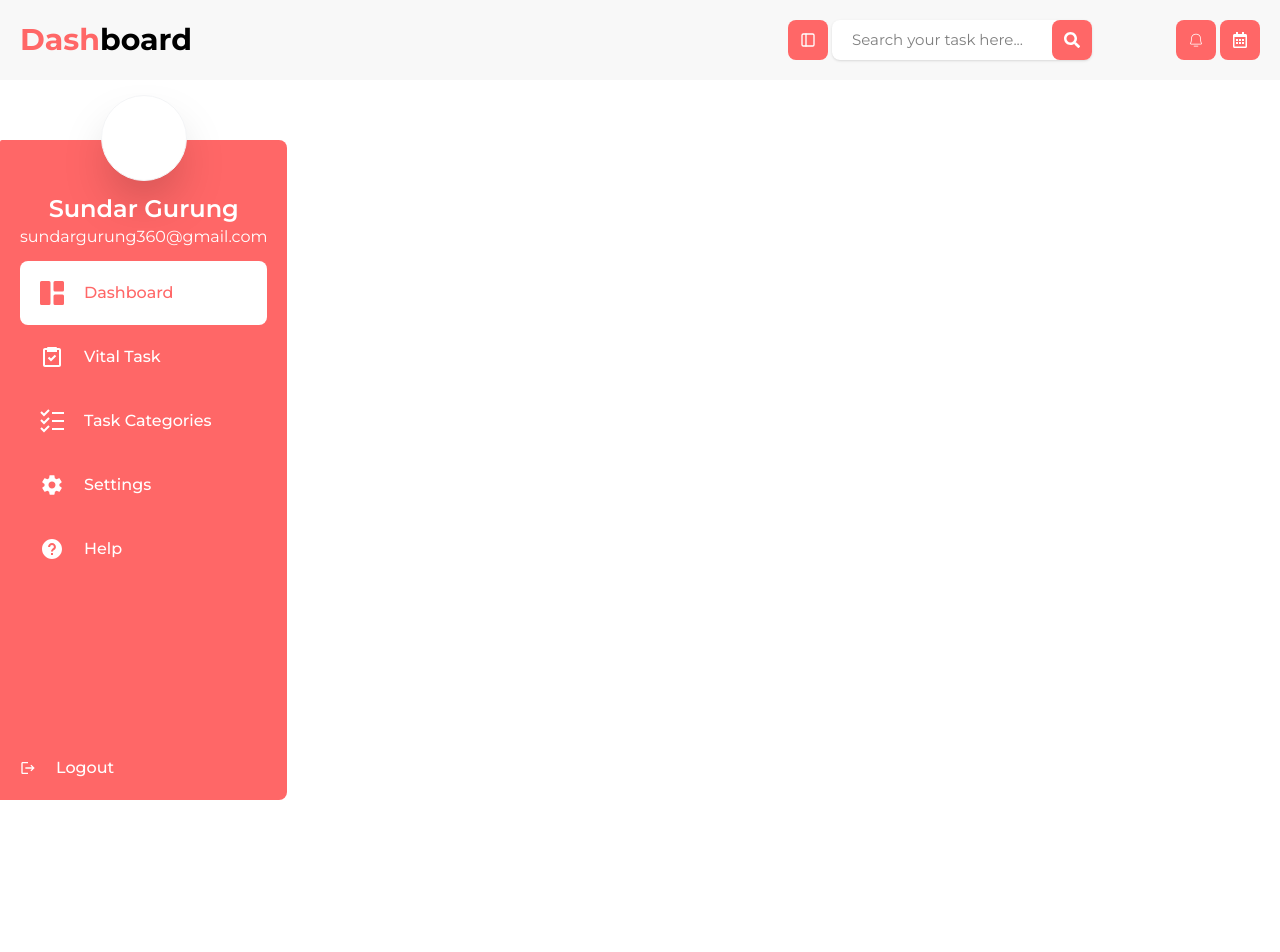
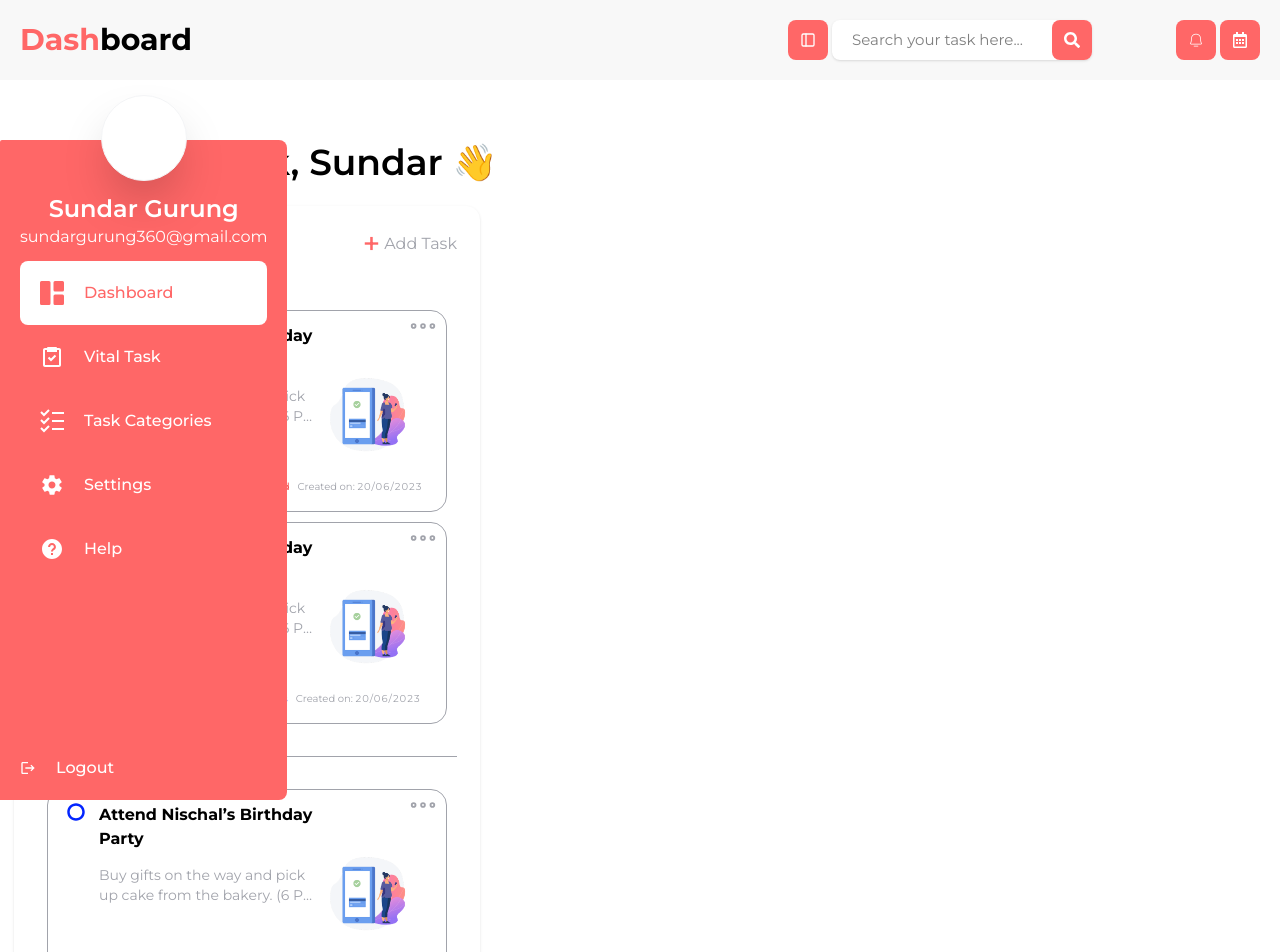
Before and after one commit to mahmoud-abuyoussef/Todo_List_Web_Application, a Next.js app: page / in a window 1280 px wide. Shown: the top 952 px of the page. Before the commit the page ends 800 px from the top, so only its background shows below. Built offline with nearby package versions, Linux system fonts and the light colour scheme.

Commit message:
build(dashboard): build todo ui

```diff
--- a/src/app/(dashboard)/page.tsx
+++ b/src/app/(dashboard)/page.tsx
@@ -1,3 +1,9 @@
+import TodoTasksWedgit from "@/modules/task/components/todoTasks/TodoTasksWedgit";
+
 export default function Dashboard() {
-  return <></>;
+  return (
+    <>
+      <TodoTasksWedgit />
+    </>
+  );
 }
--- a/src/modules/auth/register/hooks/useRegisterForm.ts
+++ b/src/modules/auth/register/hooks/useRegisterForm.ts
@@ -39,5 +39,5 @@ export function useRegisterForm() {
       }
     }
   }
-  return {onSubmit, register, errors, handleSubmit};
+  return { onSubmit, register, errors, handleSubmit };
 }
--- /dev/null
+++ b/src/modules/task/components/todoTasks/LastDayTasks.tsx
@@ -0,0 +1,43 @@
+import Image from "next/image";
+import { BiRadioCircle } from "react-icons/bi";
+import { Task } from "@/modules/task/types/taskType";
+import { IoEllipsisHorizontalOutline } from "react-icons/io5";
+
+export default function ToDayTodoTasks({ lastDayTasks }: { lastDayTasks: Task }) {
+  const { image, title, description, priority, status, date } = lastDayTasks;
+
+  const statusColor = status === "not started" ? "text-status-notstarted" : status === "in progress" ? "text-status-inprogress" : status === "completed" ? "text-status-completed" : "";
+
+  return (
+    <div className="border-border bg-background relative mx-2.5 mb-2.5 flex gap-1 rounded-2xl border-1 p-[13px] pt-[9px] xl:justify-between">
+      <span>
+        <BiRadioCircle className={`mt-[-2px] text-3xl ${statusColor}`} />
+      </span>
+      <div className="w-full p-1">
+        <div>
+          <h2 className="mr-9 line-clamp-2 text-[14px] font-bold break-words whitespace-normal sm:w-[232px] sm:text-[16px]">{title}</h2>
+        </div>
+
+        <div className="my-1 flex w-fit flex-col-reverse flex-wrap items-center justify-center gap-2 sm:flex-row sm:flex-nowrap sm:items-start sm:justify-between">
+          <p className="text-text-muted line-clamp-2 text-sm break-words whitespace-normal sm:w-[232px] sm:pt-2.5">{description}</p>
+          <div className="bg-background max-h-[88px] max-w-[88px] rounded-[14px] pt-[7px] sm:mr-5 sm:pt-0">
+            <Image className="rounded-[14px]" src={`${image}`} alt={`${title}`} height={88} width={88} />
+          </div>
+        </div>
+
+        <div className="flex flex-wrap gap-2 pt-4 text-[10px] font-normal text-black">
+          <p>
+            Priority: <span className="text-priority-moderate">{priority}</span>
+          </p>
+          <p>
+            Status: <span className={`${statusColor} capitalize`}>{status}</span>
+          </p>
+          <p className="text-text-muted">
+            Created on: <span className="tracking-[1px]">{date}</span>
+          </p>
+        </div>
+        <IoEllipsisHorizontalOutline className="text-text-muted absolute top-0 right-2 w-fit rounded text-end text-3xl" />
+      </div>
+    </div>
+  );
+}
--- /dev/null
+++ b/src/modules/task/components/todoTasks/ToDayTasks.tsx
@@ -0,0 +1,42 @@
+import Image from "next/image";
+import { BiRadioCircle } from "react-icons/bi";
+import type { Task } from "@/modules/task/types/taskType";
+import { IoEllipsisHorizontalOutline } from "react-icons/io5";
+
+export default function ToDayTasks({ toDayTasks }: { toDayTasks: Task }) {
+  const { image, title, description, priority, status, date } = toDayTasks;
+
+  const statusColor = status === "not started" ? "text-status-notstarted" : status === "in progress" ? "text-status-inprogress" : status === "completed" ? "text-status-completed" : "";
+  return (
+    <div className="border-border bg-background relative mx-2.5 mb-2.5 flex gap-1 rounded-2xl border-1 p-[13px] pt-[9px] xl:justify-between">
+      <span>
+        <BiRadioCircle className={`mt-[-2px] text-3xl ${statusColor}`} />
+      </span>
+      <div className="w-full p-1">
+        <div>
+          <h2 className="mr-9 line-clamp-2 text-[14px] font-bold break-words whitespace-normal sm:w-[232px] sm:text-[16px]">{title}</h2>
+        </div>
+
+        <div className="my-1 flex w-fit flex-col-reverse flex-wrap items-center justify-center gap-2 sm:flex-row sm:flex-nowrap sm:items-start sm:justify-between">
+          <p className="text-text-muted line-clamp-2 text-sm break-words whitespace-normal sm:w-[232px] sm:pt-2.5">{description}</p>
+          <div className="bg-background max-h-[88px] max-w-[88px] rounded-[14px] pt-[7px] sm:mr-5 sm:pt-0">
+            <Image className="rounded-[14px]" src={`${image}`} alt={`${title}`} height={88} width={88} />
+          </div>
+        </div>
+
+        <div className="flex flex-wrap gap-2 pt-4 text-[10px] font-normal text-black">
+          <p>
+            Priority: <span className="text-priority-moderate">{priority}</span>
+          </p>
+          <p>
+            Status: <span className={`${statusColor} capitalize`}>{status}</span>
+          </p>
+          <p className="text-text-muted">
+            Created on: <span className="tracking-[1px]">{date}</span>
+          </p>
+        </div>
+        <IoEllipsisHorizontalOutline className="text-text-muted absolute top-0 right-2 w-fit rounded text-end text-3xl" />
+      </div>
+    </div>
+  );
+}
--- /dev/null
+++ b/src/modules/task/components/todoTasks/TodoTasksWedgit.tsx
@@ -0,0 +1,53 @@
+import ToDayTasks from "./ToDayTasks";
+import LastDayTasksItem from "./LastDayTasks";
+import { toDaytaskItems } from "@/modules/task/fakeData/todayTasks";
+import { lastDayTaskItems } from "@/modules/task/fakeData/lastDayTasks";
+
+export default function TodoTasksWedgit() {
+  return (
+    <div className="mt-12 w-full p-3.5 lg:mr-4">
+      <h2 className="pb-6 text-xl font-semibold sm:text-3xl md:text-4xl">Welcome back, Sundar 👋</h2>
+      <div className="flex flex-wrap items-center justify-center gap-4 sm:max-w-[466px] min-lg:flex-nowrap">
+        <div className="bg-background rounded-[14px] px-[23px] py-5 shadow max-lg:w-full lg:mx-0">
+          <div className="flex items-center justify-between">
+            <div className="flex items-center gap-2">
+              <svg className="text-text-muted text-xl font-medium" width="29" height="33" viewBox="0 0 29 33" fill="none" xmlns="http://www.w3.org/2000/svg">
+                <path
+                  d="M23.8511 26.2698L22.4285 25.4499V22.6013C22.4285 22.5211 22.3965 22.4442 22.3397 22.3875C22.2829 22.3308 22.2059 22.299 22.1255 22.299C22.0452 22.299 21.9681 22.3308 21.9113 22.3875C21.8545 22.4442 21.8226 22.5211 21.8226 22.6013V25.6246C21.8226 25.6777 21.8366 25.7298 21.8631 25.7758C21.8897 25.8218 21.928 25.8599 21.974 25.8865L23.5482 26.7935C23.5825 26.8135 23.6205 26.8266 23.66 26.8319C23.6994 26.8372 23.7395 26.8346 23.778 26.8243C23.8164 26.814 23.8524 26.7962 23.8839 26.7719C23.9154 26.7476 23.9418 26.7173 23.9614 26.6828C24.0016 26.6134 24.0126 26.531 23.9919 26.4535C23.9713 26.3761 23.9206 26.31 23.8511 26.2698ZM22.1255 19.578C18.7791 19.578 16.0664 22.2851 16.0664 25.6246C16.0664 28.9642 18.7791 31.6713 22.1255 31.6713C25.4701 31.6676 28.181 28.9624 28.1846 25.6246C28.1846 22.2851 25.4719 19.578 22.1255 19.578ZM22.1255 31.0666C21.4094 31.0666 20.7003 30.9259 20.0387 30.6524C19.3771 30.3789 18.7759 29.978 18.2695 29.4727C17.7631 28.9674 17.3615 28.3674 17.0874 27.7072C16.8134 27.0469 16.6723 26.3393 16.6723 25.6246C16.6723 24.91 16.8134 24.2023 17.0874 23.5421C17.3615 22.8818 17.7631 22.2819 18.2695 21.7766C18.7759 21.2712 19.3771 20.8704 20.0387 20.5969C20.7003 20.3234 21.4094 20.1827 22.1255 20.1827C23.5713 20.1843 24.9574 20.7581 25.9797 21.7784C27.0021 22.7986 27.5771 24.1818 27.5787 25.6246C27.5787 27.0679 27.0042 28.4521 25.9815 29.4727C24.9588 30.4933 23.5718 31.0666 22.1255 31.0666Z"
+                  fill="#888888"
+                  stroke="#A1A3AB"
+                />
+                <path
+                  d="M15.8909 2.39129H13.5073V1.59419C13.506 1.17178 13.3382 0.767019 13.0404 0.468322C12.7427 0.169626 12.3392 0.00126159 11.9182 0H5.56182C5.14075 0.00126159 4.73729 0.169626 4.43955 0.468322C4.14181 0.767019 3.97398 1.17178 3.97273 1.59419V2.39129H1.58909C1.16802 2.39255 0.764563 2.56092 0.466823 2.85961C0.169083 3.15831 0.00125755 3.56307 0 3.98549V20.7245C0.00125755 21.1469 0.169083 21.5517 0.466823 21.8504C0.764563 22.1491 1.16802 22.3175 1.58909 22.3187H8.74V20.7245H1.58909V3.98549H3.97273V6.37678H13.5073V3.98549H15.8909V12.7536H17.48V3.98549C17.4787 3.56307 17.3109 3.15831 17.0132 2.85961C16.7154 2.56092 16.312 2.39255 15.8909 2.39129ZM11.9182 4.78258H5.56182V1.59419H11.9182V4.78258Z"
+                  fill="#A1A3AB"
+                />
+              </svg>
+              <span className="text-main-color text-[15px] font-medium">To-Do</span>
+            </div>
+            <button className="text-text-muted flex cursor-pointer items-center gap-1">
+              <p className="text-main-color text-3xl font-medium">+</p> <p>Add Task</p>
+            </button>
+          </div>
+
+          <div className="flex items-center gap-0.5 pt-2.5 pb-[18px]">
+            <p className="pr-[13px] text-sm">20 June</p>
+            <li className="text-text-muted text-sm"></li>
+            <p className="text-text-muted ml-[-12px] text-sm">Today</p>
+          </div>
+
+          <div>
+            {toDaytaskItems?.map(toDaytaskItems => (
+              <ToDayTasks key={toDaytaskItems.id} toDayTasks={toDaytaskItems} />
+            ))}
+
+            <hr className="text-border my-8" />
+
+            {lastDayTaskItems?.map(lastDayTasksItems => (
+              <LastDayTasksItem key={lastDayTasksItems.id} lastDayTasks={lastDayTasksItems} />
+            ))}
+          </div>
+        </div>
+      </div>
+    </div>
+  );
+}
--- /dev/null
+++ b/src/modules/task/fakeData/lastDayTasks.tsx
@@ -0,0 +1,11 @@
+export const lastDayTaskItems = [
+  {
+    id: "sdssdss",
+    title: "Attend Nischal’s Birthday Party",
+    description: "Buy gifts on the way and pick up cake from the bakery. (6 PM | Fresh Elements).....",
+    status: "in progress",
+    priority: "Moderate",
+    date: "20/06/2023",
+    image: "/images/login.webp",
+  },
+];
--- /dev/null
+++ b/src/modules/task/fakeData/todayTasks.tsx
@@ -0,0 +1,20 @@
+export const toDaytaskItems = [
+  {
+    id: "sdssdss",
+    title: "Attend Nischal’s Birthday Party",
+    description: "Buy gifts on the way and pick up cake from the bakery. (6 PM | Fresh Elements).....",
+    status: "not started",
+    priority: "Moderate",
+    date: "20/06/2023",
+    image: "/images/login.webp",
+  },
+  {
+    id: "sdss",
+    title: "Attend Nischal’s Birthday Party",
+    description: "Buy gifts on the way and pick up cake from the bakery. (6 PM | Fresh Elements).....",
+    status: "in progress",
+    priority: "Moderate",
+    date: "20/06/2023",
+    image: "/images/login.webp",
+  },
+];
--- /dev/null
+++ b/src/modules/task/types/taskType.ts
@@ -0,0 +1,9 @@
+export interface Task {
+  id: string;
+  title: string;
+  description: string;
+  status: string;
+  date: string;
+  image: string;
+  priority?: string;
+}
```
